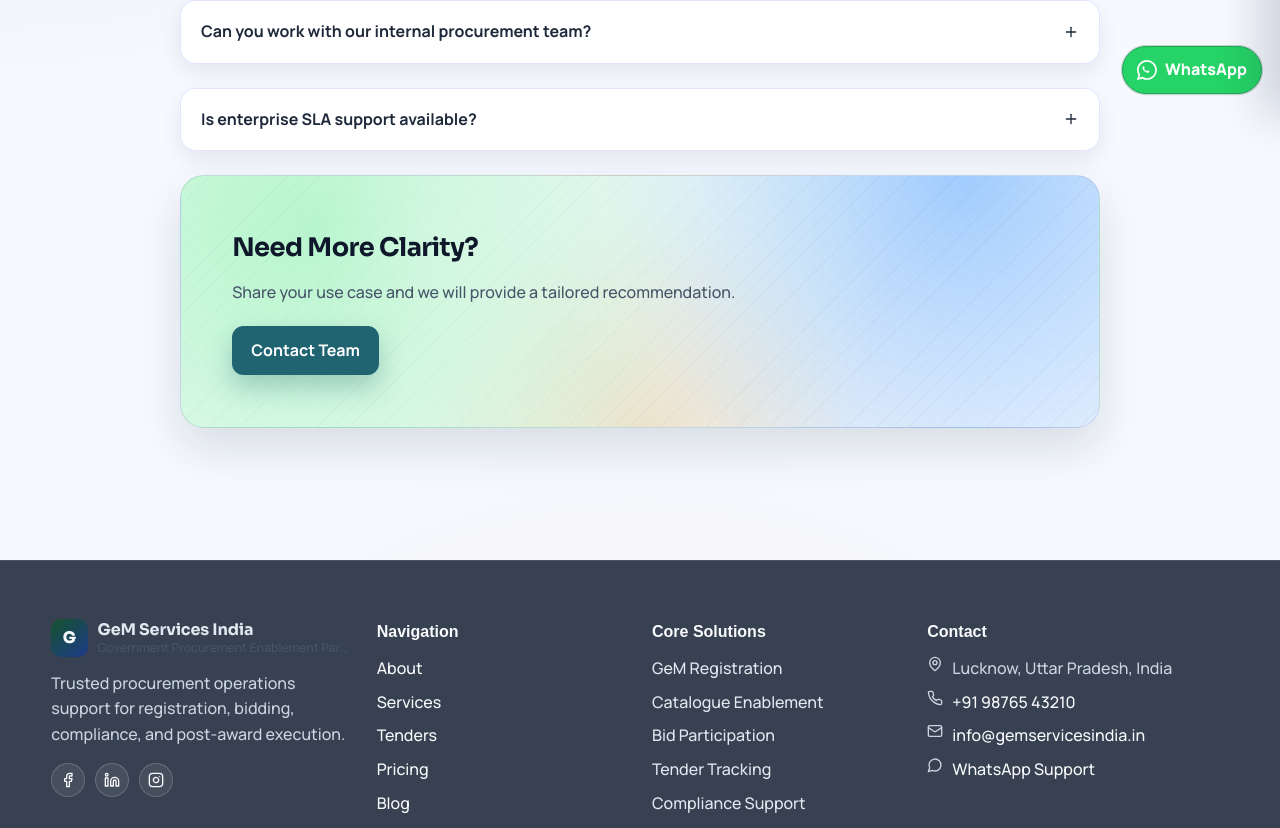
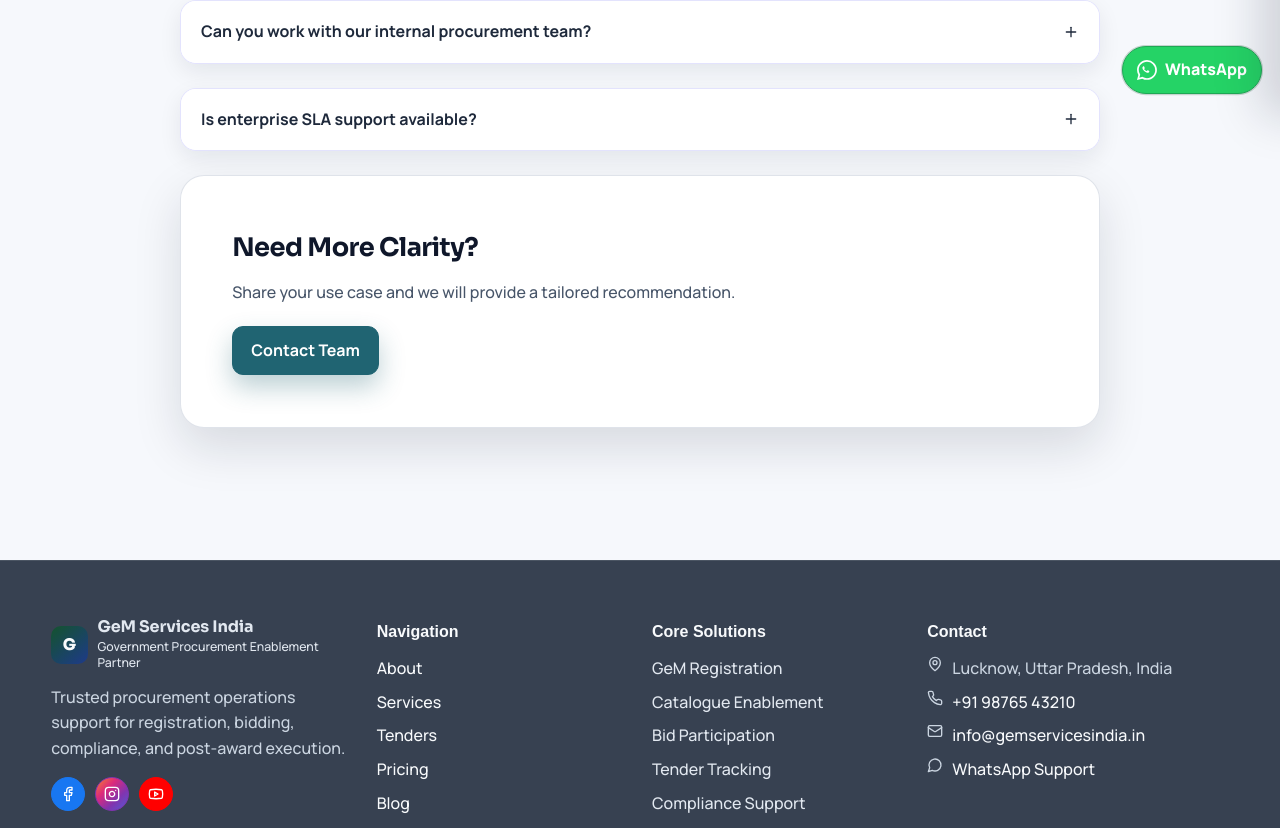
Before and after one commit to shannu2342/tender, a React (Create React App) app in the folder client/: page /faq in a window 1280 px wide. Shown: the part 684-1512 px from the top of the page. Built offline with nearby package versions, Linux system fonts and the light colour scheme; no server answers.

Commit message:
Enhance website with multi-plan pricing, improved settings, and performance optimizations

```diff
--- a/client/src/components/Footer.js
+++ b/client/src/components/Footer.js
@@ -1,6 +1,8 @@
+import { useEffect, useState } from 'react';
 import { Link } from 'react-router-dom';
-import { Phone, Mail, MapPin, MessageCircle, Facebook, Linkedin, Instagram } from 'lucide-react';
+import { Phone, Mail, MapPin, MessageCircle, Facebook, Instagram, Youtube } from 'lucide-react';
 import { useSiteSettings } from '../hooks/useSiteSettings';
+import { servicesService } from '../services/api';
 
 const quickLinks = [
     { name: 'About', path: '/about' },
@@ -23,11 +25,33 @@
 
 const Footer = () => {
     const site = useSiteSettings();
+    const [serviceTitles, setServiceTitles] = useState([]);
     const socialLinks = [
-        { key: 'facebook', href: site.social.facebook, label: 'Facebook', icon: <Facebook size={16} /> },
-        { key: 'linkedin', href: site.social.linkedin, label: 'LinkedIn', icon: <Linkedin size={16} /> },
-        { key: 'instagram', href: site.social.instagram, label: 'Instagram', icon: <Instagram size={16} /> }
+        { key: 'facebook', href: site.social.facebook, label: 'Facebook', icon: <Facebook size={16} />, className: 'social-btn social-btn--facebook' },
+        { key: 'instagram', href: site.social.instagram, label: 'Instagram', icon: <Instagram size={16} />, className: 'social-btn social-btn--instagram' },
+        { key: 'youtube', href: site.social.youtube, label: 'YouTube', icon: <Youtube size={16} />, className: 'social-btn social-btn--youtube' }
     ].filter((item) => Boolean(item.href));
+
+    useEffect(() => {
+        const loadServices = async () => {
+            try {
+                const response = await servicesService.getServices();
+                if (Array.isArray(response.data) && response.data.length) {
+                    setServiceTitles(
+                        response.data
+                            .filter((item) => item?.enabled !== false)
+                            .map((item) => item.title)
+                            .filter(Boolean)
+                            .slice(0, 6)
+                    );
+                }
+            } catch {
+                setServiceTitles([]);
+            }
+        };
+
+        loadServices();
+    }, []);
 
     return (
         <footer className="site-footer">
@@ -50,7 +74,7 @@
                     {socialLinks.length ? (
                         <div className="site-footer__socials">
                             {socialLinks.map((item) => (
-                                <a key={item.key} href={item.href} target="_blank" rel="noopener noreferrer" aria-label={item.label}>
+                                <a key={item.key} href={item.href} target="_blank" rel="noopener noreferrer" aria-label={item.label} className={item.className}>
                                     {item.icon}
                                 </a>
                             ))}
@@ -72,7 +96,7 @@
                 <section>
                     <h3 className="site-footer__title">Core Solutions</h3>
                     <ul className="site-footer__list">
-                        {site.footer.solutions.map((item) => (
+                        {(serviceTitles.length ? serviceTitles : site.footer.solutions).map((item) => (
                             <li key={item}>{item}</li>
                         ))}
                     </ul>
--- a/client/src/config/site.js
+++ b/client/src/config/site.js
@@ -18,8 +18,8 @@
     },
     social: {
         facebook: 'https://facebook.com/gemservicesindia',
-        linkedin: 'https://linkedin.com/company/gemservicesindia',
-        instagram: 'https://instagram.com/gemservicesindia'
+        instagram: 'https://instagram.com/gemservicesindia',
+        youtube: 'https://youtube.com/@gemservicesindia'
     },
     branding: {
         logoUrl: '',
@@ -39,5 +39,8 @@
             'Compliance Support',
             'Enterprise SLA Desk'
         ]
+    },
+    pricing: {
+        plans: []
     }
 };
--- a/client/src/hooks/useSiteSettings.js
+++ b/client/src/hooks/useSiteSettings.js
@@ -51,6 +51,16 @@
         .filter(Boolean);
     return rows.length ? rows : fallback;
 };
+const parseJsonArray = (value, fallback = []) => {
+    if (Array.isArray(value)) return value;
+    if (typeof value !== 'string' || !value.trim()) return fallback;
+    try {
+        const parsed = JSON.parse(value);
+        return Array.isArray(parsed) ? parsed : fallback;
+    } catch {
+        return fallback;
+    }
+};
 
 export const useSiteSettings = () => {
     const [settings, setSettings] = useState(null);
@@ -92,8 +102,8 @@
             social: {
                 ...site.social,
                 facebook: settings?.facebookUrl || site.social.facebook,
-                linkedin: settings?.linkedinUrl || site.social.linkedin,
-                instagram: settings?.instagramUrl || site.social.instagram
+                instagram: settings?.instagramUrl || site.social.instagram,
+                youtube: settings?.youtubeUrl || site.social.youtube
             },
             branding: {
                 ...site.branding,
@@ -119,6 +129,9 @@
                 freeVisibleTenders: Number.isFinite(freeVisibleTenders) ? freeVisibleTenders : 5,
                 premiumPreviewTenders: Number.isFinite(premiumPreviewTenders) ? premiumPreviewTenders : 2,
                 razorpayKeyId: settings?.razorpayKeyId || ''
+            },
+            pricing: {
+                plans: parseJsonArray(settings?.pricingPlans, site.pricing?.plans || [])
             }
         };
     }, [settings]);
--- a/client/src/index.css
+++ b/client/src/index.css
@@ -2348,6 +2348,10 @@
     color: var(--color-muted);
 }
 
+.site-header__contact-link {
+    font-weight: 700;
+}
+
 .site-header .brand__text strong {
     color: var(--color-ink);
 }
@@ -2465,22 +2469,51 @@
     color: #f8fafc;
 }
 
+.brand--footer .brand__text small {
+    color: #e2e8f0;
+    opacity: 1;
+    white-space: normal;
+    overflow: visible;
+    text-overflow: unset;
+    line-height: 1.3;
+}
+
+.social-btn {
+    width: 38px;
+    height: 38px;
+    border-radius: 999px;
+    display: grid;
+    place-items: center;
+}
+
+.social-btn--facebook {
+    background: #1877f2 !important;
+    border-color: #1877f2 !important;
+    color: #fff !important;
+}
+
+.social-btn--instagram {
+    background: linear-gradient(135deg, #f58529, #dd2a7b, #8134af, #515bd4) !important;
+    border-color: #8134af !important;
+    color: #fff !important;
+}
+
+.social-btn--youtube {
+    background: #ff0000 !important;
+    border-color: #ff0000 !important;
+    color: #fff !important;
+}
+
 .home-hero-panel {
-    min-height: clamp(460px, 62vh, 640px);
+    min-height: auto;
     display: grid;
     align-items: center;
-    background-position: center;
-    background-size: 108%;
-    background-repeat: no-repeat;
-    animation: heroBgZoom 20s ease-in-out infinite alternate;
+    background-image: none !important;
+    animation: none;
 }
 
 .home-hero-panel::before {
-    content: '';
-    position: absolute;
-    inset: 0;
-    background: linear-gradient(120deg, rgba(15, 23, 42, 0.68), rgba(15, 23, 42, 0.38));
-    pointer-events: none;
+    display: none;
 }
 
 .home-hero-layout {
@@ -2492,18 +2525,18 @@
 }
 
 .home-hero-panel .kicker {
-    color: #ffffff;
-    border-color: rgba(255, 255, 255, 0.32);
-    background: rgba(15, 23, 42, 0.34);
+    color: #0f172a;
+    border-color: rgba(32, 101, 114, 0.25);
+    background: rgba(32, 101, 114, 0.1);
 }
 
 .home-hero-panel .page__title,
 .home-hero-panel .home-hero__lead--light {
-    color: #ffffff !important;
+    color: #0f172a !important;
 }
 
 .home-hero-panel .stat-box {
-    background: rgba(255, 255, 255, 0.9);
+    background: #ffffff;
 }
 
 .media-cover {
@@ -2548,6 +2581,19 @@
     }
 }
 
+body {
+    background: #f6f8fc;
+}
+
+.hero-panel {
+    background: #ffffff;
+    animation: none;
+}
+
+.hero-panel::before {
+    display: none;
+}
+
 @media (min-width: 720px) {
     .home-hero-layout {
         grid-template-columns: 1fr;
--- a/client/src/pages/Home.js
+++ b/client/src/pages/Home.js
@@ -16,10 +16,6 @@
     const [services, setServices] = useState([]);
     const [tenders, setTenders] = useState([]);
     const [loading, setLoading] = useState(true);
-    const heroPrimaryImage =
-        managed.heroPrimaryImage ||
-        site.home.heroImageUrl ||
-        'https://images.unsplash.com/photo-1551836022-d5d88e9218df?auto=format&fit=crop&w=2000&q=80';
     const showcaseImages = Array.isArray(managed.showcaseImages) && managed.showcaseImages.length
         ? managed.showcaseImages.slice(0, 3)
         : [
@@ -63,9 +59,8 @@
         <div className="page page--tight-top">
             <div className="container">
                 <section
-                    className="hero-panel hero-panel--image home-hero-panel"
+                    className="hero-panel home-hero-panel"
                     aria-label={site.home.heroImageAlt || 'Home hero section'}
-                    style={{ backgroundImage: `url(${heroPrimaryImage})` }}
                 >
                     <div className="home-hero-layout">
                         <div className="home-hero-copy">
--- a/client/src/pages/Pricing.js
+++ b/client/src/pages/Pricing.js
@@ -3,14 +3,19 @@
 import { Crown } from 'lucide-react';
 import { pricingPlans } from '../data/siteContent';
 import { useManagedPage } from '../hooks/useManagedPage';
+import { useSiteSettings } from '../hooks/useSiteSettings';
 import { pageTemplates } from '../config/pageTemplates';
 import PlanPurchaseModal from '../components/PlanPurchaseModal';
 import PremiumAccessModal from '../components/PremiumAccessModal';
 
 const Pricing = () => {
     const location = useLocation();
+    const site = useSiteSettings();
     const content = useManagedPage('pricing', pageTemplates.pricing);
-    const plans = content.plans || pricingPlans;
+    const plans =
+        (Array.isArray(site.pricing?.plans) && site.pricing.plans.length ? site.pricing.plans : null) ||
+        content.plans ||
+        pricingPlans;
     const [activePlan, setActivePlan] = useState(null);
     const [premiumPaymentOpen, setPremiumPaymentOpen] = useState(false);
     const shouldShowUpgrade = useMemo(() => new URLSearchParams(location.search).get('upgrade') === 'premium', [location.search]);
```
Also changed, not shown: client/src/pages/admin/AdminSettings.js (+35 -6 lines), 2 other files (tests, documents, lock files or other folders).
